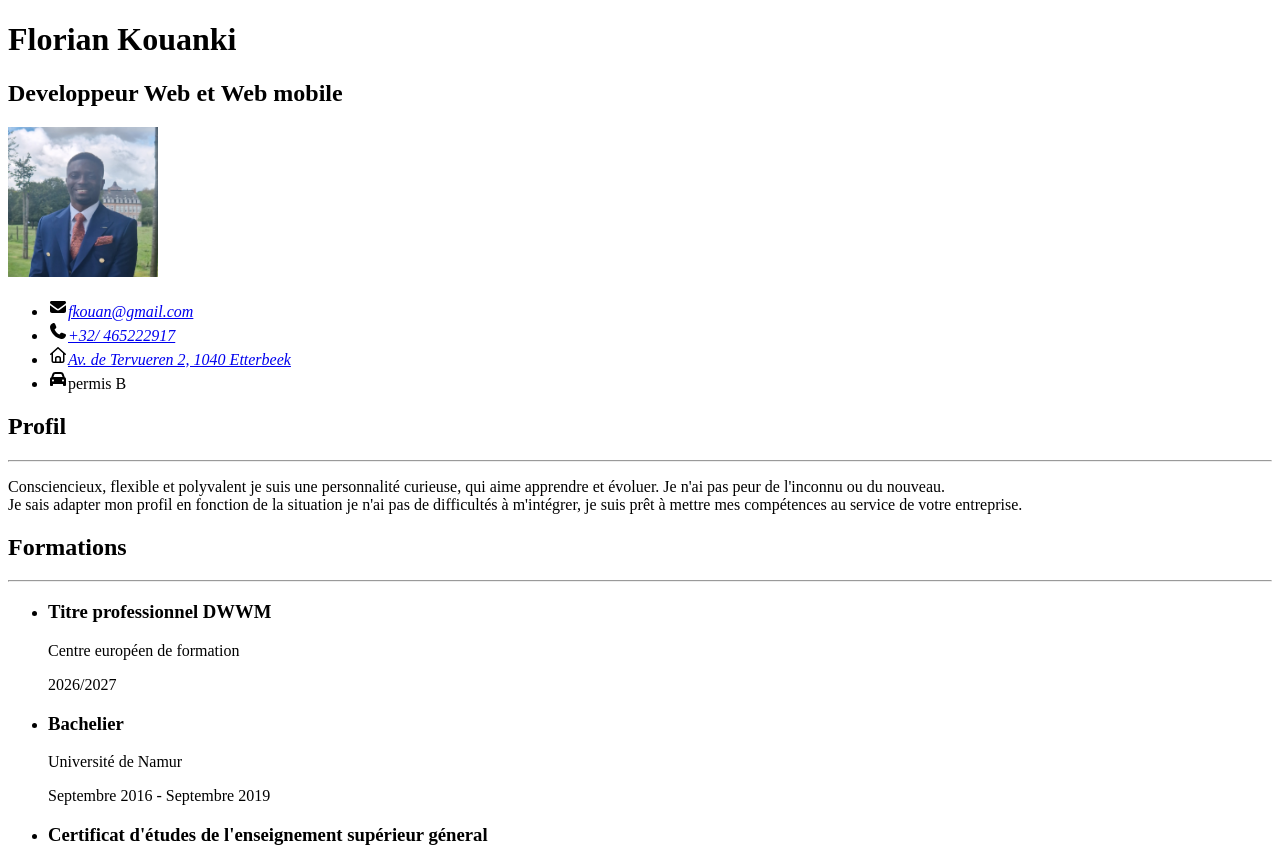
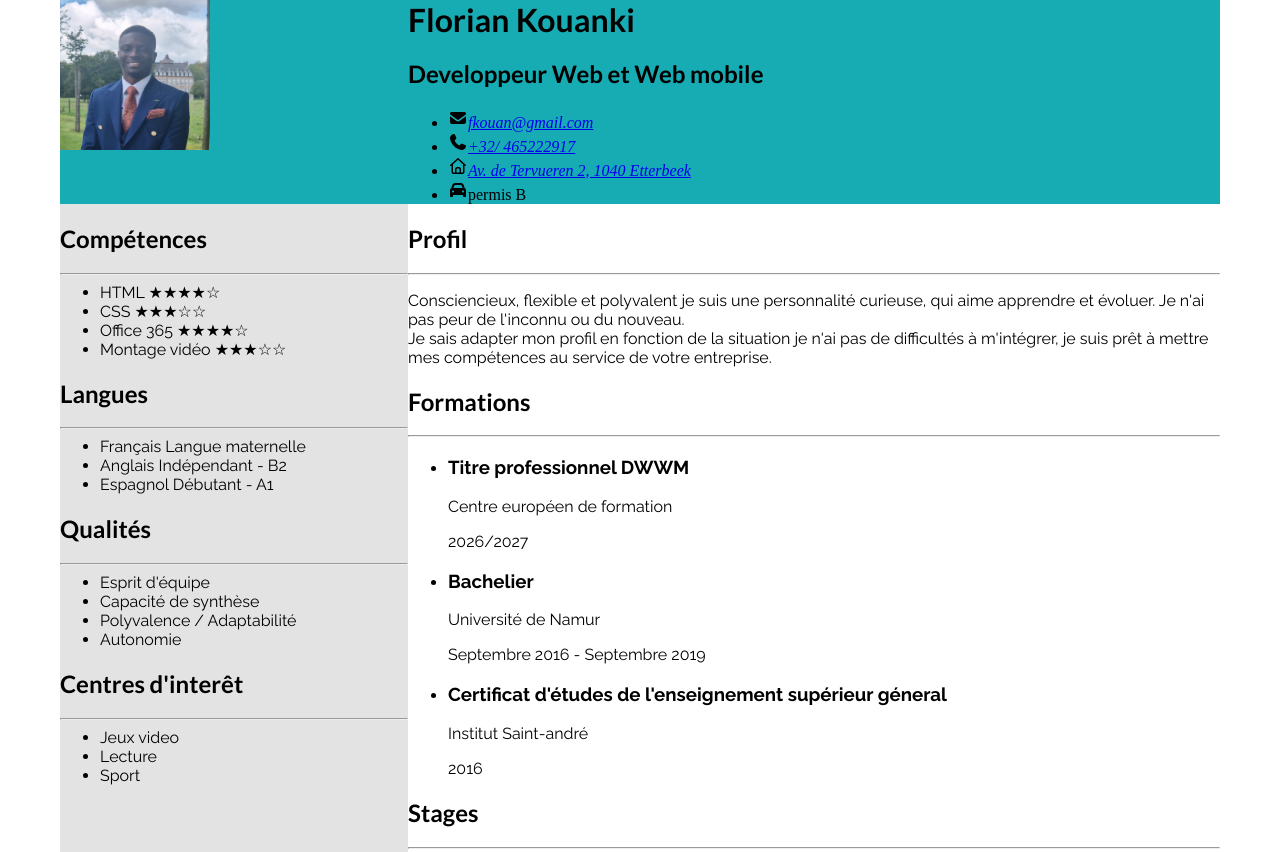
Before and after one commit to florianK-create/Ndumba_Yann_Devoir_3_CV_HTML_CSS, a plain HTML site: page index.html in a window 1280 px wide. Shown: the top 852 px of the page. Drawn offline with Linux system fonts and the light colour scheme.

Commit message:
css style police positionnement et couleurs des blocs

```diff
--- a/assets/css/style.css
+++ b/assets/css/style.css
@@ -0,0 +1,78 @@
+/* polices */
+@import url('https://fonts.googleapis.com/css2?family=Lato:ital,wght@0,100;0,300;0,400;0,700;0,900;1,100;1,300;1,400;1,700;1,900&family=Raleway:ital,wght@0,100..900;1,100..900&display=swap');
+
+@font-face {
+  font-family: "raleway";
+  src: url("../polices/Raleway-VariableFont_wght.woff2") format("woff2"),
+        url("../polices/Raleway-VariableFont_wght.ttf") format("truetype");
+  font-weight: 100 900;
+  font-style: normal;
+}
+
+@font-face {
+  font-family: "raleway";
+  src: url("../polices/Raleway-Italic-VariableFont_wght.woff2") format("woff2"),
+        url("../polices/Raleway-Italic-VariableFont_wght.ttf") format("truetype");
+  font-weight: 100 900;
+  font-style: italic;
+}
+
+/* Positionnement et couleurs des blocs */
+
+body {
+    width: 1160px;
+    margin: 0 auto;
+}
+
+h1, h2{
+    font-family: "lato", sans-serif;
+}
+
+section{
+    font-family: "raleway", sans-serif;
+}
+
+ul, h1{
+    margin: 0 auto;
+}
+
+header, footer{
+    background-color: #17abb3;
+}
+
+main{
+    display: flex;
+    flex-direction: row;
+    flex-wrap: wrap;
+}
+
+#left-bloc{
+    flex-basis: 30%;
+    order: 1;
+    background-color: #e3e3e3;
+}
+
+#right-bloc{
+    flex-basis: 70%;
+    order: 2;
+    background-color: #ffffff;
+}
+
+header{
+    display: flex;
+    flex-direction: row;
+    flex-wrap: wrap;
+}
+
+#photo{
+    flex-basis: 30%;
+}
+
+#presentation{
+    flex-basis: 70%;
+}
+
+footer, small{
+    display: block;
+    justify-items: center;
+}
--- a/index.html
+++ b/index.html
@@ -10,19 +10,23 @@
 </head>
 <body>
     <header>
+        <div id="photo">
+            <img src="./assets/images/profil.jpg" alt="une photo de profil" width="150" height="150">
+        </div>
+        <div id="presentation">
             <h1>Florian Kouanki</h1>
             <h2>Developpeur Web et Web mobile</h2>
-        <img src="./assets/images/profil.jpg" alt="une photo de profil" width="150" height="150">
             <ul>
                 <li><address><a href="mailto:fkouan@gmail.com"><img src="./assets/images/envelope-solid-full.svg" alt="une enveloppe" height="20" width="20">fkouan@gmail.com</a></address></li>
                 <li><address><a href="tel:+32465222917"><img src="./assets/images/phone-solid-full.svg" alt="un telephone" height="20" width="20">+32/ 465222917</a></address></li>
                 <li><address><a href="https://www.google.com/maps/place/Parc+du+Cinquantenaire/@50.8413964,4.3879084,17z/data=!3m1!4b1!4m6!3m5!1s0x47c3c4a429725b5f:0xaf02f3faf1c7325a!8m2!3d50.841393!4d4.3904833!16zL20vMDRfNDkx?entry=ttu&g_ep=EgoyMDI2MTExNy4wIKXMDSoASAFQAw%3D%3D"><img src="./assets/images/house-regular-full.svg" alt="une maison" height="20" width="20">Av. de Tervueren 2, 1040 Etterbeek</a></address></li>
                 <li><img src="./assets/images/car-solid-full.svg" alt="une voiture" height="20px" width="20px">permis B</li>
             </ul>
+        </div>
     </header>
     <main>
         <!-- Bloc de droite du CV -->
-        <div class="right-bloc">
+        <div id="right-bloc">
             <section>
                 <h2>Profil</h2><hr>
                 <p>Consciencieux, flexible et polyvalent je suis une personnalité curieuse, qui aime apprendre et évoluer. Je n'ai pas peur de l'inconnu ou du nouveau.<br>
@@ -89,7 +93,7 @@
         </div>
 
         <!-- Bloc de gauche du CV -->
-        <div class="left-bloc">
+        <div id="left-bloc">
             <section>
                 <h2>Compétences</h2><hr>
                 <ul>
```
Also changed, not shown: assets/polices/Raleway-Italic-VariableFont_wght (convert.io).woff (deleted), assets/polices/Raleway-Italic-VariableFont_wght.ttf (added), assets/polices/Raleway-Italic-VariableFont_wght.woff2 (added), assets/polices/Raleway-VariableFont_wght (convert.io).woff (deleted), assets/polices/Raleway-VariableFont_wght.ttf (added), assets/polices/Raleway-VariableFont_wght.woff2 (added). Lines whose indentation alone changed are shown as unchanged.
